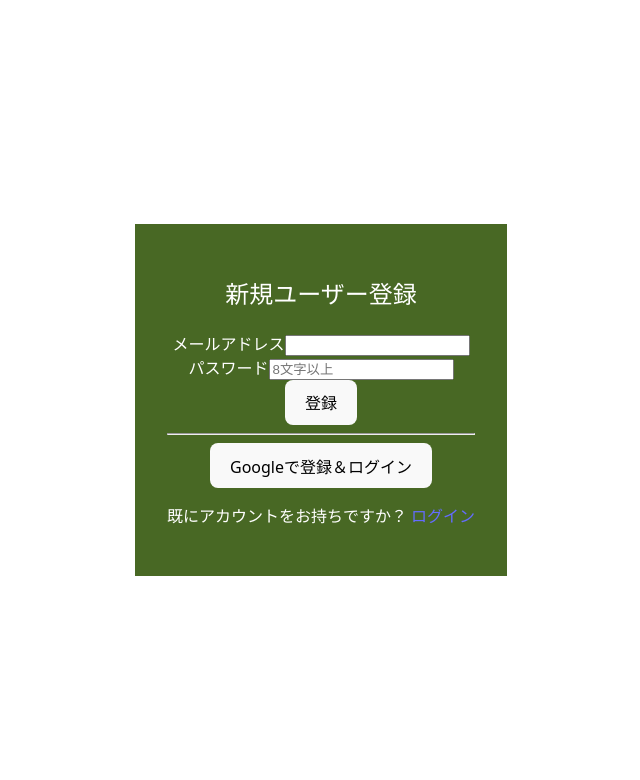
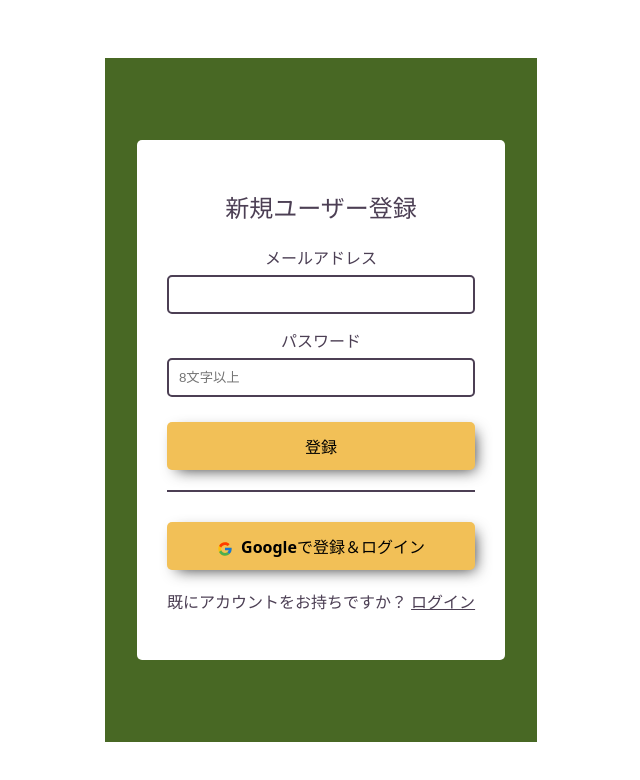
Before and after one commit to Drosselmeyers/osampoApp, a React (Vite) app in the folder client/: page /signup in a window 1280 px wide. Shown: the top 780 px of the page, without its empty margins (319-959 px from the left). Built offline with nearby package versions, Linux system fonts and the light colour scheme; no server answers.

Commit message:
css: SignUpPageにcssを適用

```diff
--- /dev/null
+++ b/client/src/SignUpPage.css
@@ -0,0 +1,85 @@
+.signup-container {
+  max-width: 400px;
+  margin: 50px auto;
+  padding: 30px;
+  border-radius: 5px;
+  background-color: white;
+}
+
+.signup-container h2 {
+  color: #4c3f54;
+  font-weight: bold;
+  text-align: center;
+  margin-bottom: 20px;
+}
+
+.signup-error {
+  background-color: #d13525;
+  color: white;
+  padding: 10px;
+  border-radius: 5px;
+  margin-bottom: 15px;
+  font-weight: bold;
+}
+
+.signup-container form div {
+  margin-bottom: 15px;
+}
+
+.signup-container label {
+  display: block;
+  font-weight: bold;
+  margin-bottom: 5px;
+  color: #4c3f54;
+}
+
+.signup-container input {
+  width: 100%;
+  padding: 10px;
+  border: solid 2px #4c3f54;
+  border-radius: 5px;
+  box-sizing: border-box;
+}
+
+.signup-container button {
+  width: 100%;
+  padding: 12px;
+  border: none;
+  box-shadow: 5px 5px 15px -5px #363636;
+  border-radius: 5px;
+  background-color: #f2c057;
+  color: black;
+  font-weight: bold;
+  cursor: pointer;
+  margin-top: 10px;
+}
+
+.signup-container button:hover {
+  opacity: 0.8;
+}
+
+.signup-container button:disabled {
+  opacity: 0.5;
+  cursor: not-allowed;
+}
+
+.google-signup-and-login {
+  margin: 20px 0;
+  border: none;
+  border-top: 2px solid #4c3f54;
+}
+
+.login-link {
+  text-align: center;
+  margin-top: 20px;
+}
+
+.login-link p {
+  color: #4c3f54;
+}
+
+.login-link a {
+  color: #4c3f54;
+  font-weight: bold;
+  text-decoration: underline;
+}
--- a/client/src/SignUpPage.jsx
+++ b/client/src/SignUpPage.jsx
@@ -1,6 +1,8 @@
 import { useState } from "react";
 import { useNavigate, Link } from "react-router-dom";
 import { AuthContextConsumer } from "./contexts/AuthContexts";
+import { FcGoogle } from "react-icons/fc";
+import "./SignUpPage.css";
 
 export function SignUpPage() {
   const [email, setEmail] = useState("");
@@ -71,9 +73,9 @@ export function SignUpPage() {
 
   return (
     <>
-      <div>
+      <div className="signup-container">
         <h2>新規ユーザー登録</h2>
-        {error && <div>{error}</div>}
+        {error && <div className="signup-error">{error}</div>}
         <form onSubmit={handleSubmit}>
           <div>
             <label htmlFor="email">メールアドレス</label>
@@ -104,13 +106,14 @@ export function SignUpPage() {
         </form>
 
         <div>
-          <hr />
+          <hr className="google-signup-and-login" />
           <button onClick={handleGoogleSignUp} disabled={loading} type="button">
+            <FcGoogle style={{ marginRight: "8px", verticalAlign: "middle" }} />
             Googleで登録＆ログイン
           </button>
         </div>
 
-        <div>
+        <div className="login-link">
           <p>
             既にアカウントをお持ちですか？ <Link to="/login">ログイン</Link>
           </p>
```
